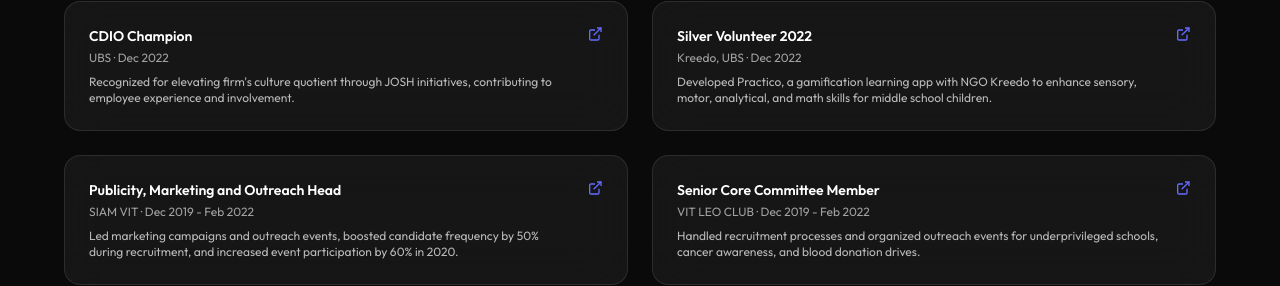
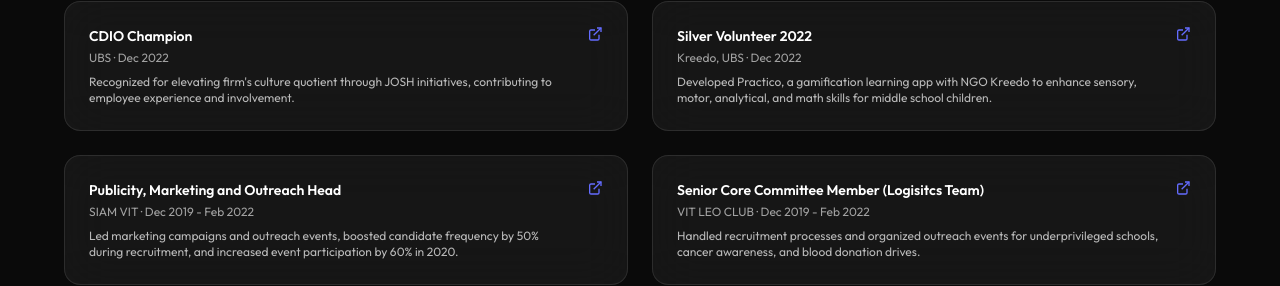
Before and after one commit to haseebshaik00/haseebshaik00.github.io, a React (Vite) app: page / in a window 1280 px wide. Shown: the part 3941-4227 px from the top of the page. Built offline with nearby package versions, Linux system fonts and the light colour scheme.

Commit message:
Minor Tweak

```diff
--- a/src/App.tsx
+++ b/src/App.tsx
@@ -852,7 +852,7 @@
         href: "https://www.linkedin.com/in/haseebshaik00/overlay/education/584866014/multiple-media-viewer/?profileId=ACoAACsxNGgBiud29STPssCuUdPlfSyqxDGRVns&treasuryMediaId=1727936862708"
       },
       {
-        name: "Senior Core Committee Member",
+        name: "Senior Core Committee Member (Logisitcs Team)",
         org: "VIT LEO CLUB",
         year: "Dec 2019 - Feb 2022",
         description: "Handled recruitment processes and organized outreach events for underprivileged schools, cancer awareness, and blood donation drives.",
```
